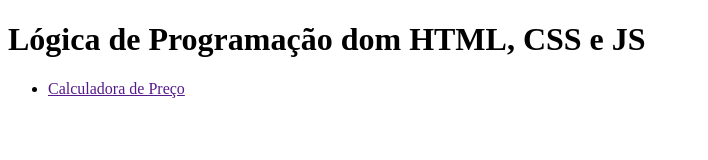
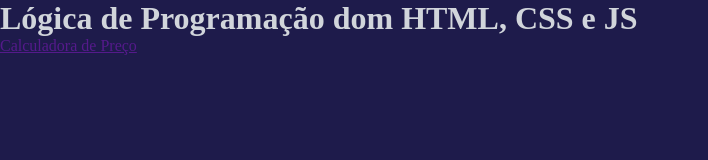
Before and after one commit to mimakii/atividade11, a plain HTML site: page index.html in a window 1280 px wide. Shown: the whole page, without its empty margins (0-708 px from the left). Drawn offline with Linux system fonts and the light colour scheme.

Commit message:
style: css reset and bakcground change

```diff
--- a/index.html
+++ b/index.html
@@ -3,6 +3,7 @@
 <head>
     <meta charset="UTF-8">
     <meta name="viewport" content="width=device-width, initial-scale=1.0">
+    <link rel="stylesheet" href="style.css">
     <title>Atividade 11</title>
 </head>
 <body>
--- a/style.css
+++ b/style.css
@@ -0,0 +1,16 @@
+*{
+    margin: 0;
+    padding: 0;
+    box-sizing: border-box;
+}
+
+:root{
+    --main-background: #1e1b4b;
+    --text-color: #d1d5db;
+}
+
+
+body{
+    background: var(--main-background);
+    color: var(--text-color);
+}
```
